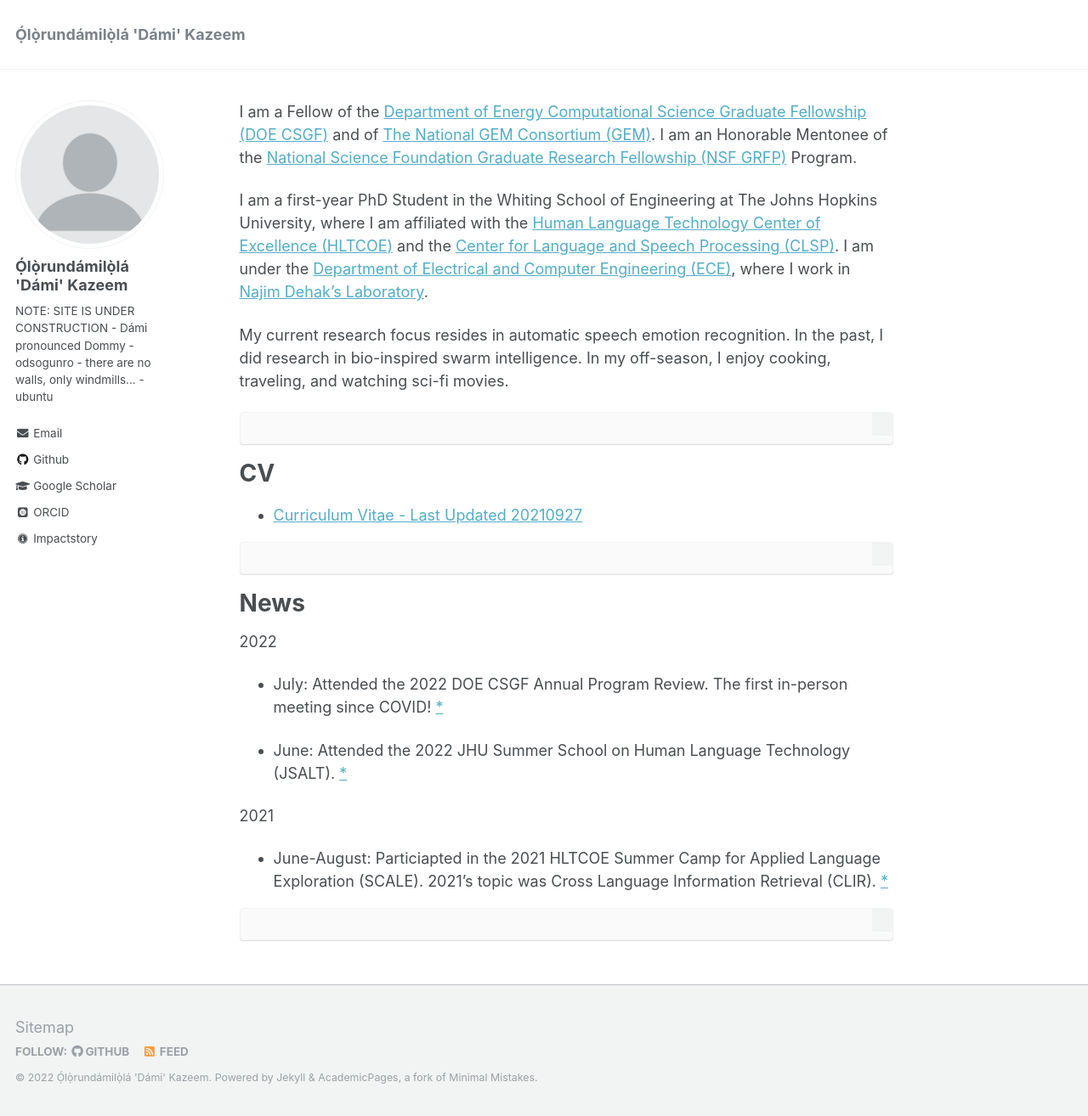
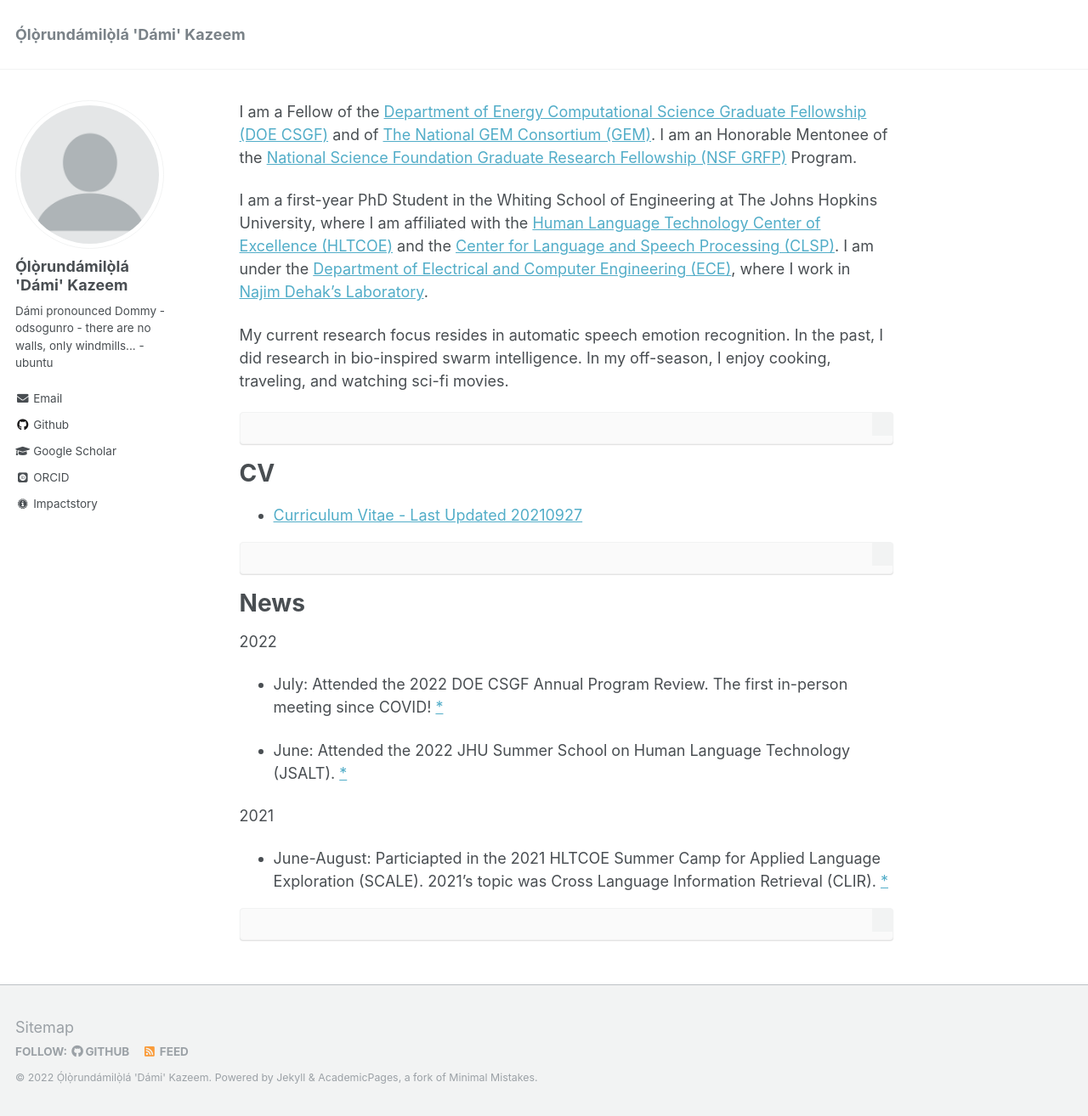
Before and after one commit to odsogunro/odsogunro.github.io, a Jekyll site: the page built from _pages/about.md, in a window 1280 px wide and 1314 px high. Shown: the whole window at 85% size. Built offline with Jekyll 4.4.1, drawn with Linux system fonts in a browser that asks for light colours; some web fonts are replaced.

Commit message:
removed SITE UNDER CONSTRUCTION notice

```diff
--- a/_config.yml
+++ b/_config.yml
@@ -82,7 +82,7 @@ analytics:
 author:
   name             : "Ọ́lọ̀rundámilọ̀lá 'Dámi' Kazeem"
   avatar           : "profile.png"
-  bio              : "NOTE: SITE IS UNDER CONSTRUCTION - Dámi pronounced Dommy - odsogunro - there are no walls, only windmills... - ubuntu"
+  bio              : "Dámi pronounced Dommy - odsogunro - there are no walls, only windmills... - ubuntu"
   location         : # "Location"
   employer         : # "Department of Energy"
   pubmed           : # "https://www.ncbi.nlm.nih.gov/pubmed/?term=john+snow"
```
